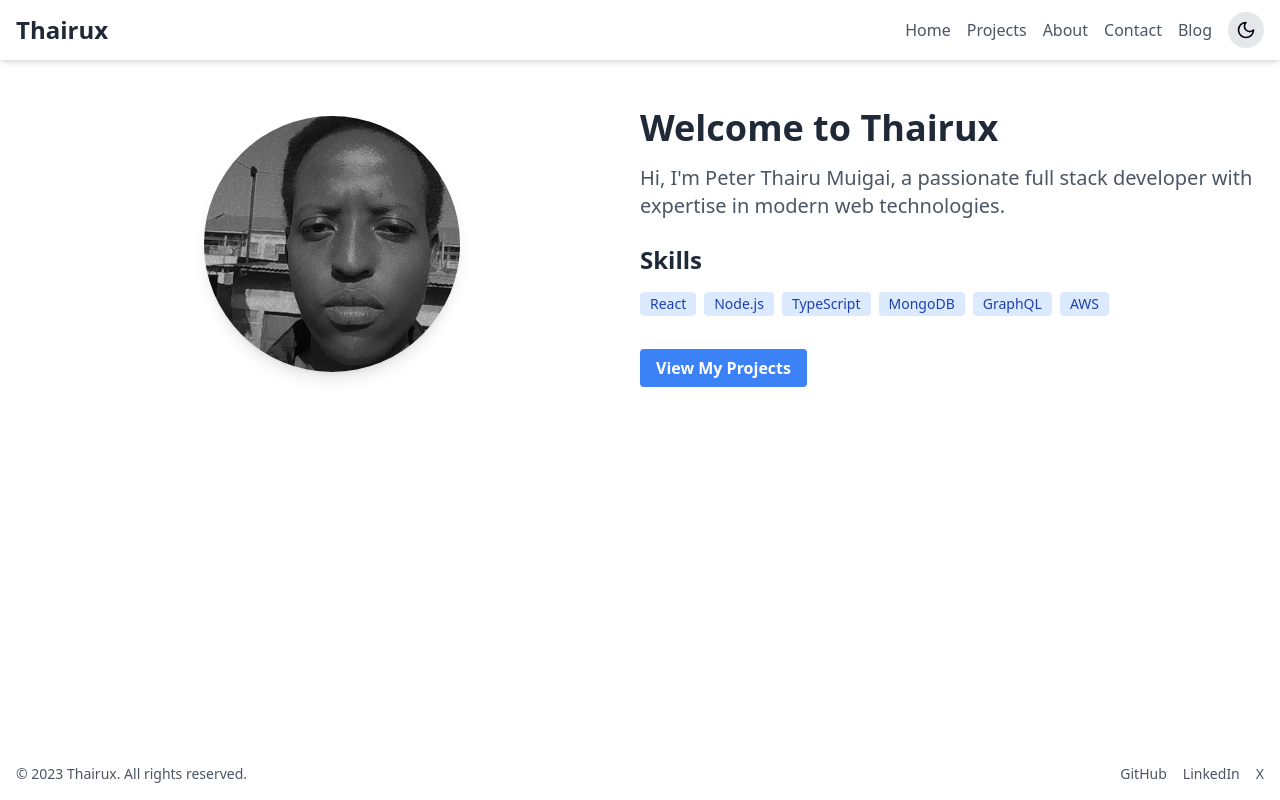
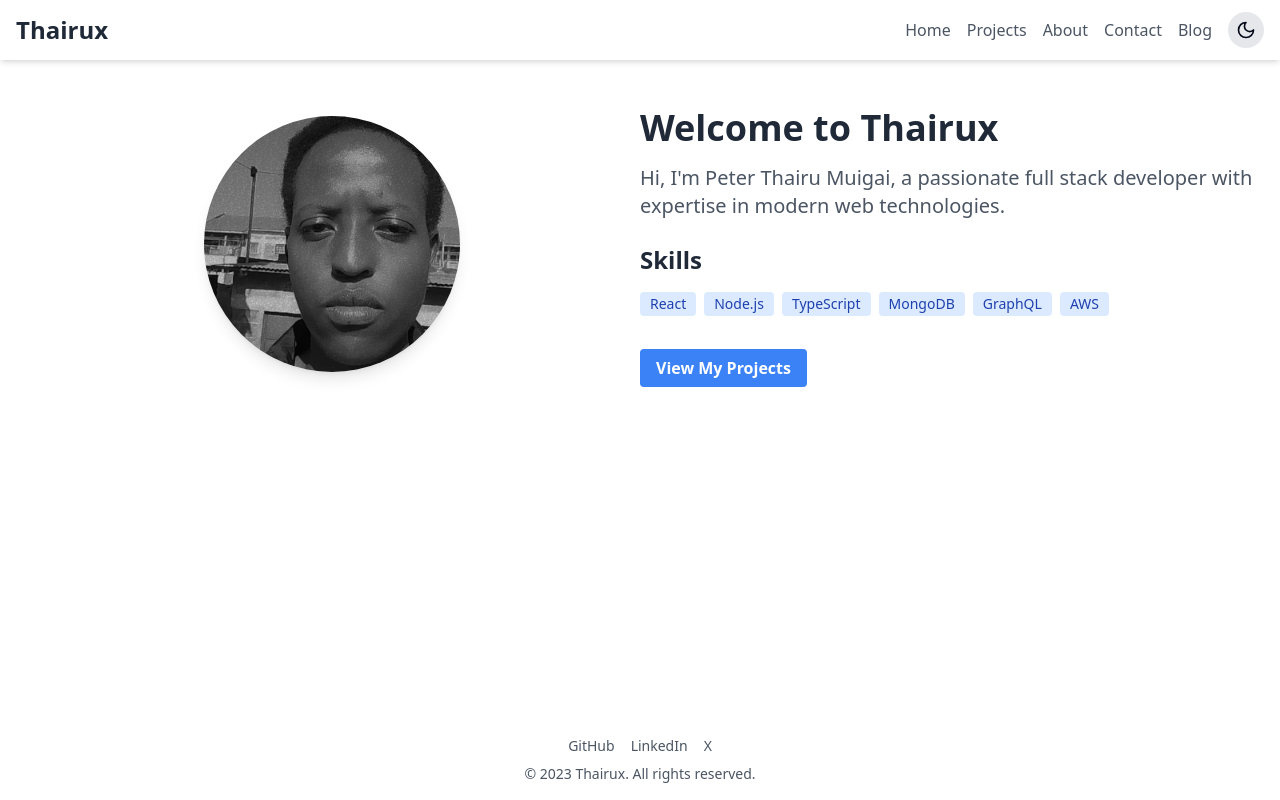
Before and after one commit to Thairux/thairux-portfolio-bliss, a React (Vite) app: page / in a window 1280 px wide. Built offline with nearby package versions, Linux system fonts and the light colour scheme.

Commit message:
Move social links above copyright
Rearranged the footer component to position the social media links above the copyright notice for improved visibility and layout.
[skip gpt_engineer]

```diff
--- a/src/components/Footer.tsx
+++ b/src/components/Footer.tsx
@@ -4,9 +4,8 @@ const Footer: React.FC = () => {
   return (
     <footer className="bg-white dark:bg-gray-800 shadow-md mt-8 w-full">
       <div className="container mx-auto px-4 py-4 max-w-full">
-        <div className="flex flex-col sm:flex-row justify-between items-center">
-          <p className="text-gray-600 dark:text-gray-300 text-sm mb-2 sm:mb-0">© 2023 Thairux. All rights reserved.</p>
-          <div className="flex items-center space-x-4">
+        <div className="flex flex-col items-center">
+          <div className="flex items-center space-x-4 mb-2">
             <a href="https://github.com/Thairux" target="_blank" rel="noopener noreferrer" className="text-gray-600 dark:text-gray-300 hover:text-gray-800 dark:hover:text-white text-sm">
               GitHub
             </a>
@@ -17,6 +16,7 @@ const Footer: React.FC = () => {
               X
             </a>
           </div>
+          <p className="text-gray-600 dark:text-gray-300 text-sm">© 2023 Thairux. All rights reserved.</p>
         </div>
       </div>
     </footer>
```
